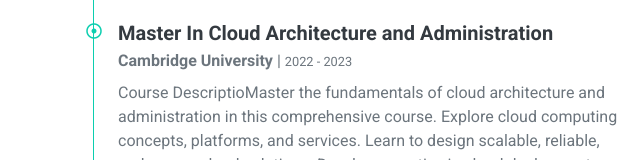
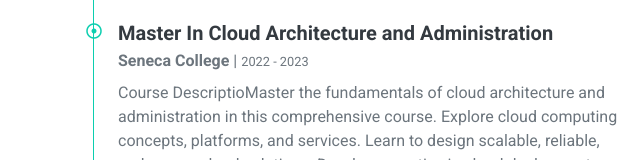
Before and after one commit to Poorva-A00297975/Poorva-A00297975.github.io, a plain HTML site: page index.html in a window 1280 px wide. Shown: the part 2160-2320 px from the top of the page, 0-640 px from the left. Drawn offline with nearby package versions, Linux system fonts and the light colour scheme; files whose address does not match are found by name.

Commit message:
Update index.html

```diff
--- a/index.html
+++ b/index.html
@@ -147,7 +147,7 @@
                         <div class="position-relative mb-4">
                             <i class="far fa-dot-circle text-primary position-absolute" style="top: 2px; left: -32px;"></i>
                             <h5 class="font-weight-bold mb-1">Master In Cloud Architecture and Administration</h5>
-                            <p class="mb-2"><strong>Cambridge University</strong> | <small>2022 - 2023</small></p>
+                            <p class="mb-2"><strong>Seneca College</strong> | <small>2022 - 2023</small></p>
                             <p>Course DescriptioMaster the fundamentals of cloud architecture and administration in this comprehensive course. Explore cloud computing concepts, platforms, and services. Learn to design scalable, reliable, and secure cloud solutions. Develop expertise in cloud deployment, management, monitoring, and optimization. Prepare for a career in cloud computing with hands-on experience and real-world projects.</p>
                         </div>
                         <div class="position-relative mb-4">
```
